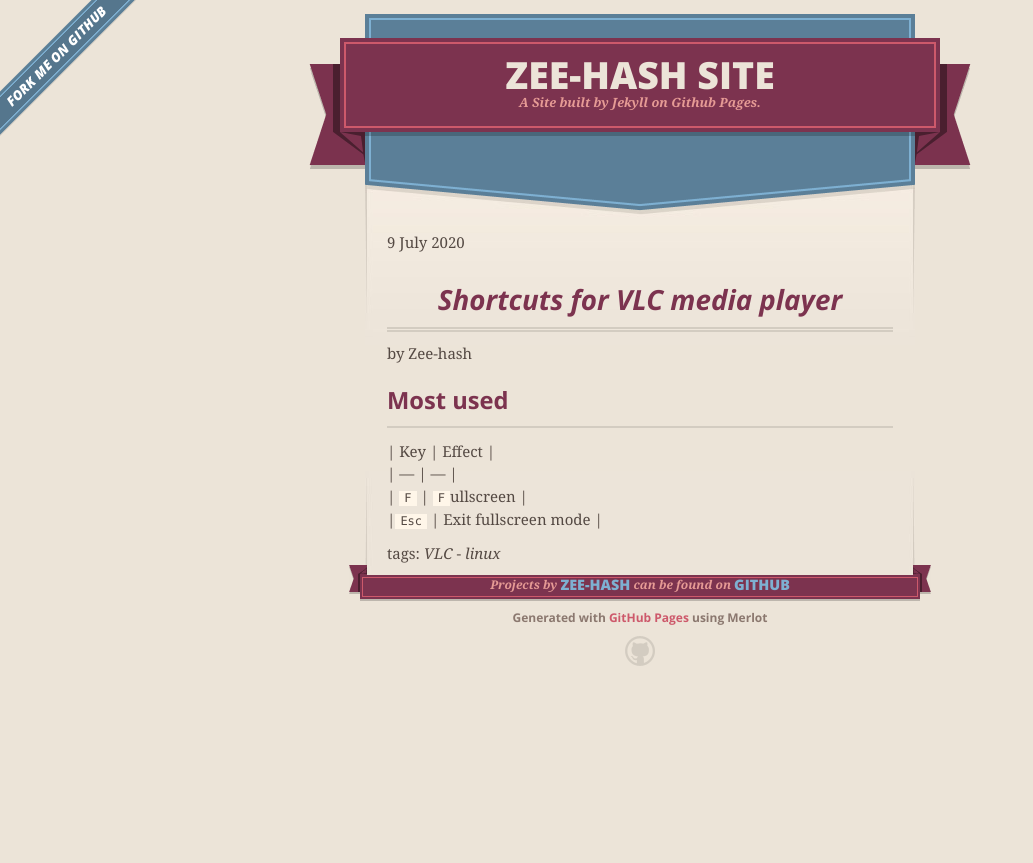
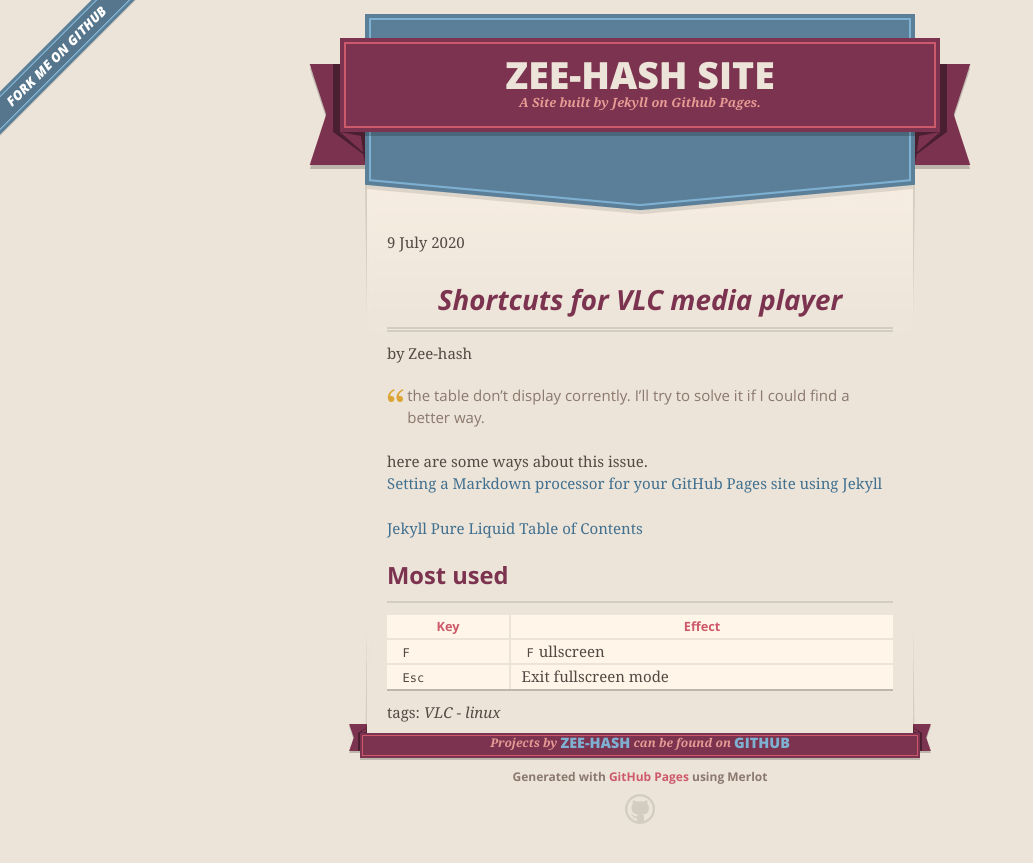
Before and after one commit to Zee-hash/zee-hash.github.io, a Jekyll site: the page built from _posts/2020-07-09-vlc-shortcuts.markdown, in a window 1280 px wide. Shown: the top 863 px of the page, without its empty margins (0-1033 px from the left). Built offline with Jekyll 4.4.1, drawn with Linux system fonts in a browser that asks for light colours.

Commit message:
update post

```diff
--- a/_posts/2020-07-09-vlc-shortcuts.markdown
+++ b/_posts/2020-07-09-vlc-shortcuts.markdown
@@ -6,7 +6,15 @@ categories: linux
 author:  Zee-hash
 tags:  ["VLC", "linux"]
 ---
+> the table don't display corrently. I'll try to solve it if I could find a better way.
+
+here are some ways about this issue.
+[Setting a Markdown processor for your GitHub Pages site using Jekyll](https://docs.github.com/en/github/working-with-github-pages/setting-a-markdown-processor-for-your-github-pages-site-using-jekyll)
+[](https://github.com/github/pages-gem/issues/123)
+[Jekyll Pure Liquid Table of Contents](https://github.com/allejo/jekyll-toc)
+
 ## Most used
+
 | Key | Effect |
 | --- | --- |
 | `F` | `F`ullscreen |
```
